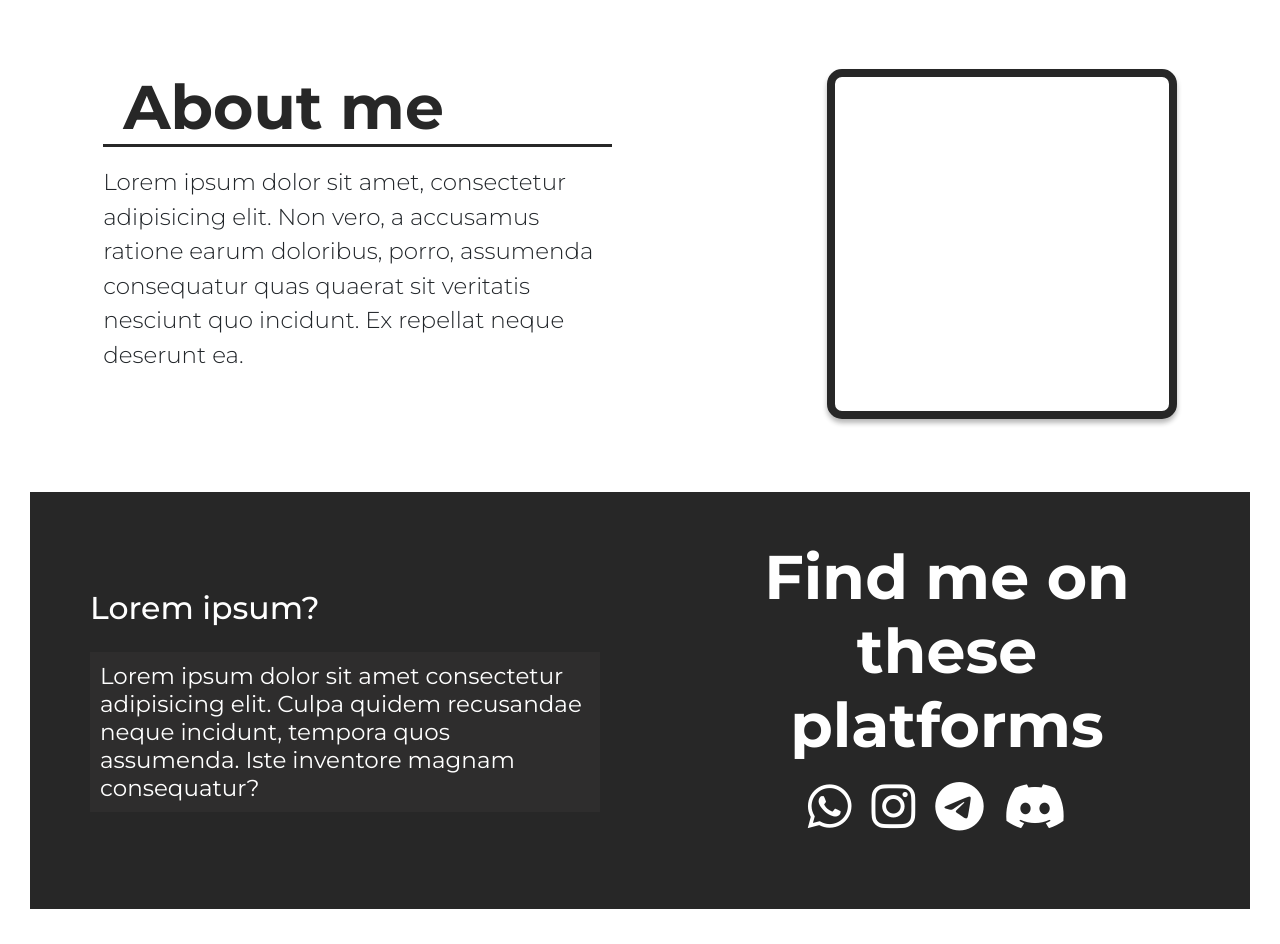
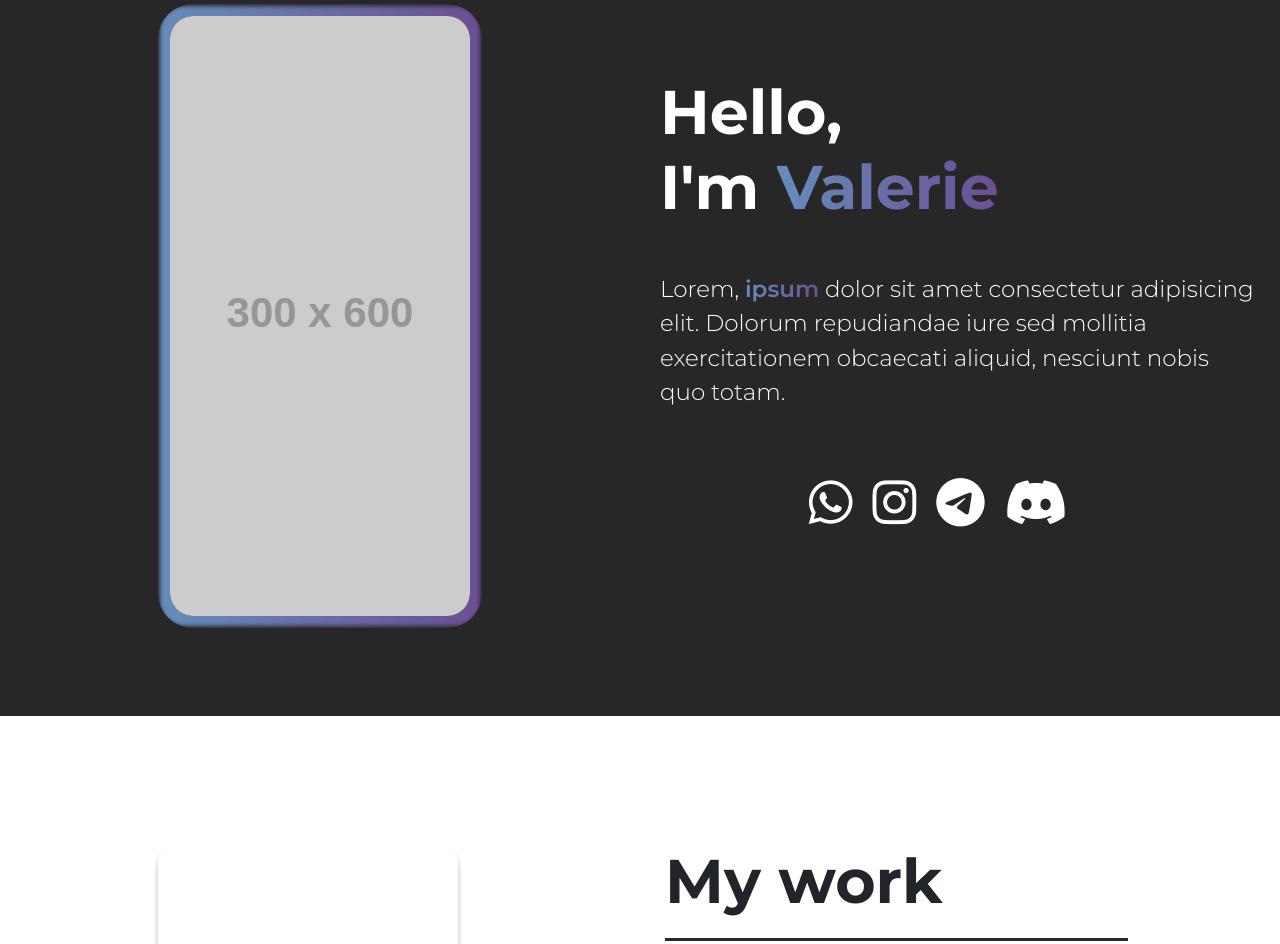
Before and after one commit to VPalooza/Tercera-Pre-Entrega, a website: page index.html in a window 1280 px wide. Shown: the part 914-1858 px from the top of the page. Drawn offline with nearby package versions, Linux system fonts and the light colour scheme; placeholder pictures from the web are drawn by us.

Commit message:
aplicando animaciones y gradientes.3

```diff
--- a/index.html
+++ b/index.html
@@ -80,35 +80,31 @@
         </div>
         <!-- CALL TO ACTION ENDS -->
     </header>
-
     <!-- ABOUT ME SECTION START -->
     <section id="about-me" class="container-fluid">
-        <div class="about-me-wrap">
-            <div class="about-text">
-                <h2>About me</h2>
-                <p>Lorem ipsum dolor sit amet, consectetur adipisicing elit. Non vero, a accusamus ratione earum
-                    doloribus, porro, assumenda consequatur quas quaerat sit veritatis nesciunt quo incidunt. Ex
-                    repellat neque deserunt ea.</p>
-            </div>
+        <div class="about-me-wrap row">
+            <div class="about-image col-md-6">
+                <div class="box">
+                    <sh></sh>
                     <div class="about-img-box"></div>
                 </div>
-
-        <div class="about-sm container-fluid row p-5">
-            <div class="sm-text col-sm text-white">
-                <h3>Lorem ipsum?</h3>
-                <p>Lorem ipsum dolor sit amet consectetur adipisicing elit. Culpa quidem recusandae neque incidunt,
-                    tempora quos assumenda. Iste inventore magnam consequatur?</p>
             </div>
+            <div class="about-presentation col-md-6">
+                <div class="text-about-presentation">
+                    <h2>Hello,<br> I'm <span class="valerie-gradient">Valerie</span></h2>
+                    <p class="about-p">Lorem, <span class="about-p-strong">ipsum</span> dolor sit amet consectetur
+                        adipisicing elit. Dolorum repudiandae iure sed mollitia exercitationem obcaecati aliquid,
+                        nesciunt nobis quo totam.</p>
                     <div class="sm-wrap container-fluid row col-sm">
-                <h2>Find me on these platforms</h2>
-
                         <ul>
                             <li><i class="fa-brands fa-whatsapp"></i></li>
                             <li><i class="fa-brands fa-instagram"></i></li>
                             <li><i class="fa-brands fa-telegram"></i></li>
                             <li><i class="fa-brands fa-discord"></i></li>
                         </ul>
-
+                    </div>
+                </div>
+            </div>
         </div>
         </div>
     </section>
--- a/scss/base/_about-me.scss
+++ b/scss/base/_about-me.scss
@@ -4,81 +4,120 @@
 
 /* ABOUT ME SECTION START */
 #about-me {
-    padding: 30px;
-    /* display: flex; */
-}
-.about-me-wrap {
-    background-color: $main-light-c;
-    padding: 6%;
-    display: flex;
-    flex-direction: row;
-    flex-wrap: nowrap;
-    justify-content: space-evenly;
-    gap: 20%;
+    clip-path: polygon(
+        0 0,
+        calc(50% - 0px - 283.56px) 0,
+        50% calc(50px + 0px),
+        calc(50% + 0px + 283.56px) 0,
+        100% 0,
+        100% 100%,
+        0 100%
+    );
+    margin-top: -50px;
+    height: auto;
 }
 
-.about-text {
-    h2 {
-        font-weight: 700;
-        line-height: normal;
-        color: $main-dark-c;
-        padding-left: 20px;
-        border-bottom: 3px solid $main-dark-c;
+.about-image {
+    background-color: $main-dark-c;
+    padding: 100px;
+    display: flex;
+    justify-content: center;
+    align-items: center;
 }
-    p {
-        padding: 2% 0 0 0;
-        width: auto;
+
+.box {
+    position: relative;
+    transform-style: preserve-3d;
+    border-radius: 23px;
+    height: 600px;
+    width: 300px;
 }
+
+.box sh {
+    position: absolute;
+    inset: calc(-2px - 10px - 0px);
+    border: calc(2px + 10px + 0px) solid #0000;
+    border-radius: calc(2px + 10px + 0px + 23px);
+    -webkit-mask: linear-gradient(#000 0 0) content-box,
+        linear-gradient(#000 0 0);
+    -webkit-mask-composite: xor;
+    mask-composite: exclude;
+    transform: translateZ(-1px);
+    pointer-events: none;
+}
+
+.box sh::before {
+    content: "";
+    position: absolute;
+    inset: -10px;
+    border-radius: 23px;
+    background: linear-gradient(to right, #658dba 0%, #6b4e93 100%);
+    filter: blur(2px);
+    transform: translate(0px, 0px);
 }
 
 .about-img-box {
-    width: 350px;
-    height: 350px;
-    flex-shrink: 0;
-    flex-grow: 4;
-    border-radius: 15px;
-    border: 8px solid $main-dark-c;
-    background: $main-light-c;
-    box-shadow: $box-shadow;
+    height: 600px;
+    width: 300px;
+    border-radius: 23px;
+    background-image: url("https://via.placeholder.com/300x600");
+    margin: auto;
 }
-.about-sm {
-    min-height: 40vh;
-    margin: auto;
+
+.about-presentation {
     background-color: $main-dark-c;
-    gap: 80px;
     display: flex;
-    align-items: center;
+    flex-direction: column;
     justify-content: center;
+    align-items: flex-start;
+    flex-wrap: wrap;
+    padding: 20px;
+
+    .text-about-presentation {
+        display: flex;
+        flex-direction: column;
+        align-items: flex-start;
+        text-align: left; // Center text horizontally
+        gap: 40px;
+
+        h2,
         p {
-        font-style: normal;
-        font-weight: 400;
-        line-height: normal;
-        justify-content: left;
             color: $main-light-c;
-        width: auto;
-        margin: 25px 0 0 0;
-        padding: 10px;
-        background: rgba(102, 93, 90, 0.12);
         }
+
+        .valerie-gradient {
+            background: $main-gradient-hero;
+            -webkit-background-clip: text;
+            -webkit-text-fill-color: transparent;
+        }
+
+        .about-p-strong {
+            font-weight: 600;
+            background: $main-gradient-hero;
+            -webkit-background-clip: text;
+            -webkit-text-fill-color: transparent;
         }
 
         .sm-wrap {
             display: flex;
             flex-direction: column;
+            align-items: center;
+
             h2 {
-        text-align: center;
                 color: $main-light-c;
             }
+
             li {
                 list-style-type: none;
             }
+
             ul {
                 color: $main-light-c;
-        align-items: center;
                 display: flex;
-        flex-direction: row;
                 justify-content: center;
                 font-size: 50px;
                 letter-spacing: 20px;
             }
         }
+    }
+}
--- a/scss/base/_header.scss
+++ b/scss/base/_header.scss
@@ -4,29 +4,30 @@
 @import "../componentes/_colores.scss", "../componentes/_botones.scss",
     "../componentes/_fuentes.scss", "../componentes/_global-selector.scss";
 
-    header{
+    header {
         box-shadow: $box-shadow;
     }
-
 .header-wrap {
     min-height: 110vh;
     background-image: $main-gradient-hero;
+    background-color: $main-dark-c;
     background-size: 300%;
     animation: header-animation 5s infinite alternate;
-    --mask: radial-gradient(
-                54.79px at 50% calc(100% - 73.75px),
-                #000 99%,
-                #0000 101%
-            )
-            calc(50% - 50px) 0/100px 100%,
-        radial-gradient(
-                54.79px at 50% calc(100% + 48.75px),
-                #0000 99%,
-                #000 101%
-            )
-            50% calc(100% - 25px) / 100px 100% repeat-x;
-    -webkit-mask: var(--mask);
-    mask: var(--mask);
+    clip-path: polygon(0 0,100% 0,100% calc(100% - 50px),calc(50% + 283.56px) calc(100% - 50px),50% 100%,calc(50% - 283.56px) calc(100% - 50px),0 calc(100% - 50px));
+    // --mask: radial-gradient(
+    //             54.79px at 50% calc(100% - 73.75px),
+    //             #000 99%,
+    //             #0000 101%
+    //         )
+    //         calc(50% - 50px) 0/100px 100%,
+    //     radial-gradient(
+    //             54.79px at 50% calc(100% + 48.75px),
+    //             #0000 99%,
+    //             #000 101%
+    //         )
+    //         50% calc(100% - 25px) / 100px 100% repeat-x;
+    // -webkit-mask: var(--mask);
+    // mask: var(--mask);
 }
 
 @keyframes header-animation {
--- a/scss/base/_nav-bar.scss
+++ b/scss/base/_nav-bar.scss
@@ -14,7 +14,7 @@ nav {
 }
 
 .nav-item {
-    margin: 0 10px; /* Adjust the margin as needed */
+    margin: 0 10px;
 }
 
 .navbar {
--- a/scss/componentes/_global-selector.scss
+++ b/scss/componentes/_global-selector.scss
@@ -7,4 +7,5 @@ html {
     padding: 0;
     box-sizing: border-box;
     font-family: "Montserrat";
+    // background-color: $main-dark-c;
 }
--- a/scss/componentes/_media-queries.scss
+++ b/scss/componentes/_media-queries.scss
@@ -1,4 +1,4 @@
-@import'_colores.scss';
+@import "_colores.scss";
 // Extra small devices (portrait phones, less than 576px)
 @media (max-width: 575.98px) {
     .navbar {
@@ -14,14 +14,17 @@
     .portfolio-boxes4 {
         display: none;
     }
-
     .header-container {
         margin: auto;
         position: relative;
         padding: 100px;
     }
 
-    .about-img-box {
+    .about-img-box,
+    .box {
+        display: none;
+    }
+    .about-image{
         display: none;
     }
     h1 {
@@ -45,6 +48,9 @@
 
 //  Small devices (landscape phones, less than 768px)
 @media (max-width: 767.98px) {
+    *{
+        overflow: hidden;
+    }
     .navbar {
         font-size: 1em;
     }
@@ -64,8 +70,28 @@
         display: none;
     }
 
+    .about-image{
+        display: none;
+    }
+
+    .about-presentation .text-about-presentation {
+        display: flex;
+        flex-direction: column;
+        align-items: center;
+        text-align: left;
+        gap: 40px;
+    }
+
+    li{
+        font-size: 45px;
+    }
+
+    .about-p{
+        text-align: center;
+    }
+
     h2 {
-        font-size: 41.7px;
+        font-size: 45px;
         font-weight: 600;
     }
 
```
Also changed, not shown: css/styles.css, images/svg/layered-waves-haikei.svg (added), 1 other file. Lines whose indentation alone changed are shown as unchanged.
